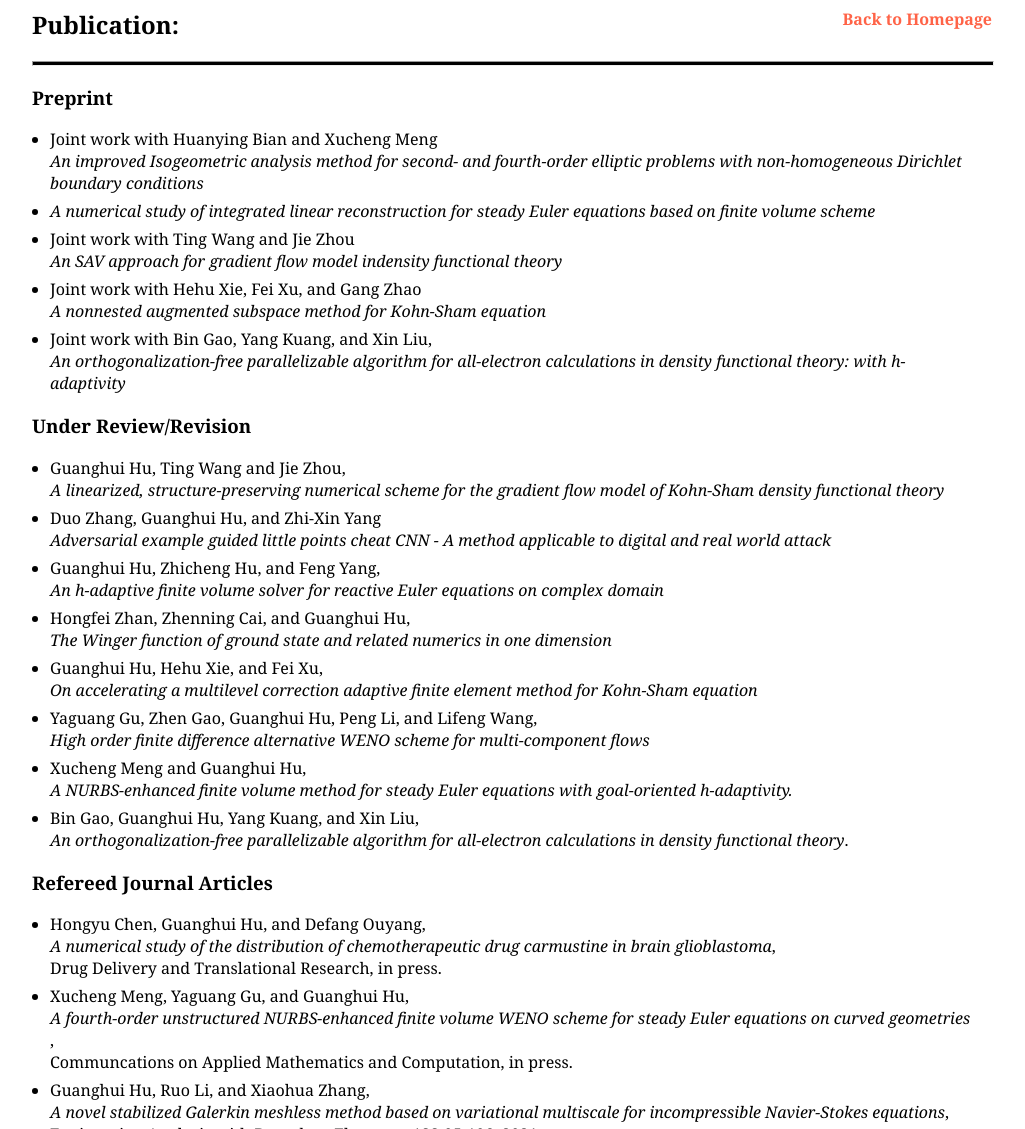
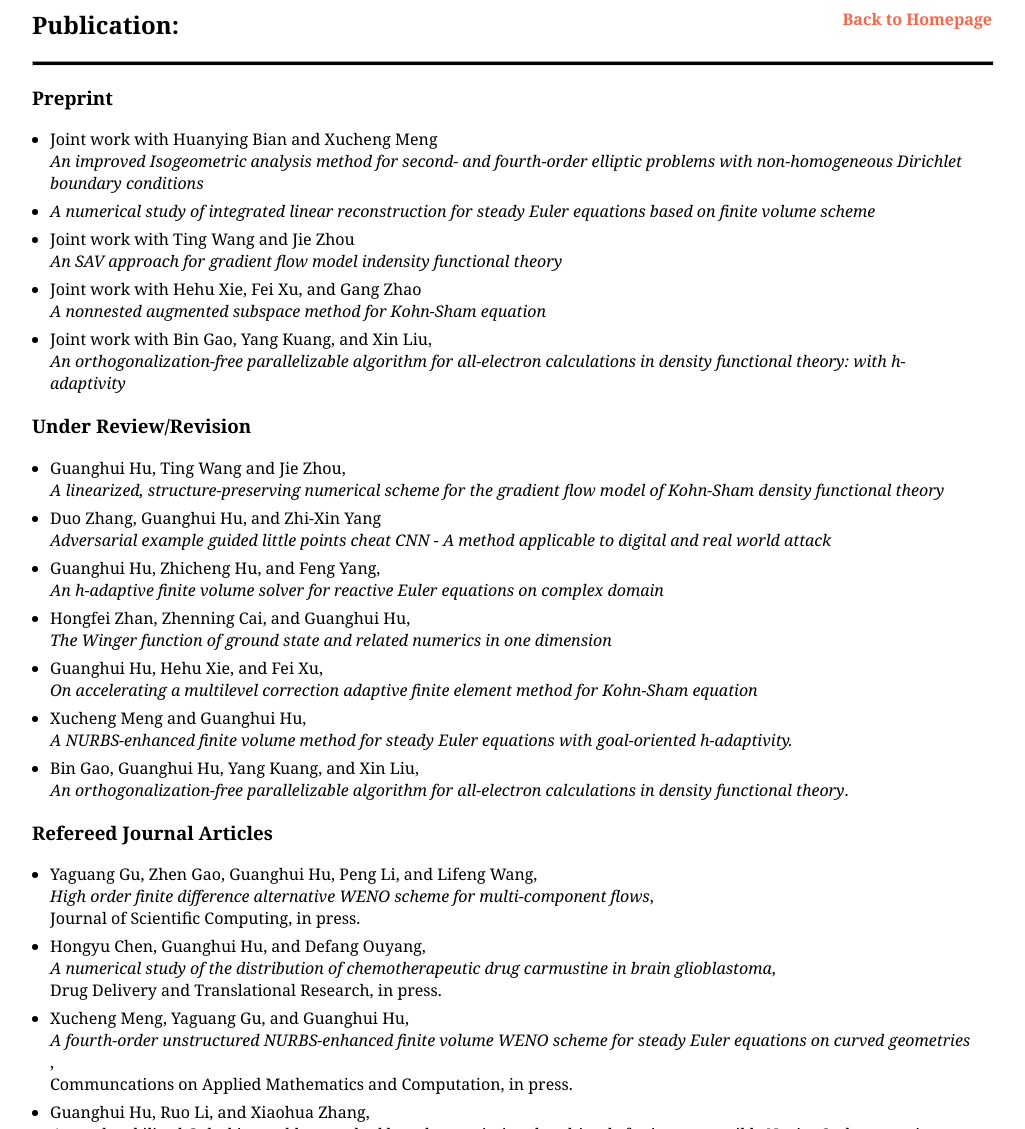
Before and after one commit to ghhu/ghhu.github.io, a plain HTML site: page publication.html in a window 1280 px wide. Shown: the top 1129 px of the page, without its empty margins (128-1153 px from the left). Drawn offline with Linux system fonts and the light colour scheme.

Commit message:
update publication

```diff
--- a/publication.html
+++ b/publication.html
@@ -70,10 +70,6 @@ in one dimension</i></li>
 	    element method for Kohn-Sham equation
 	  </i>
 	</li>
-	<li>Yaguang Gu, Zhen Gao, Guanghui Hu, Peng Li, and Lifeng
-	Wang,<br>
-	  <i>High order finite difference alternative WENO scheme for
-	    multi-component flows</i></li>
 	<li>Xucheng Meng and Guanghui Hu,
 	  <br><i>A NURBS-enhanced finite volume method for steady
 	    Euler equations with goal-oriented h-adaptivity.</i>
@@ -88,6 +84,11 @@ in one dimension</i></li>
       </ul>
       <h3>Refereed Journal Articles</h3>
       <ul>
+	<li>Yaguang Gu, Zhen Gao, Guanghui Hu, Peng Li, and Lifeng
+	Wang,<br>
+	  <i>High order finite difference alternative WENO scheme for
+	    multi-component flows</i>,<br> Journal of Scientific
+	    Computing, in press.</li>
 	<li> Hongyu Chen, Guanghui Hu, and Defang Ouyang,<br>
 	  <i>A numerical study of the distribution of chemotherapeutic drug carmustine in brain glioblastoma</i>,<br>
 	  Drug Delivery and Translational Research, in press.
```
